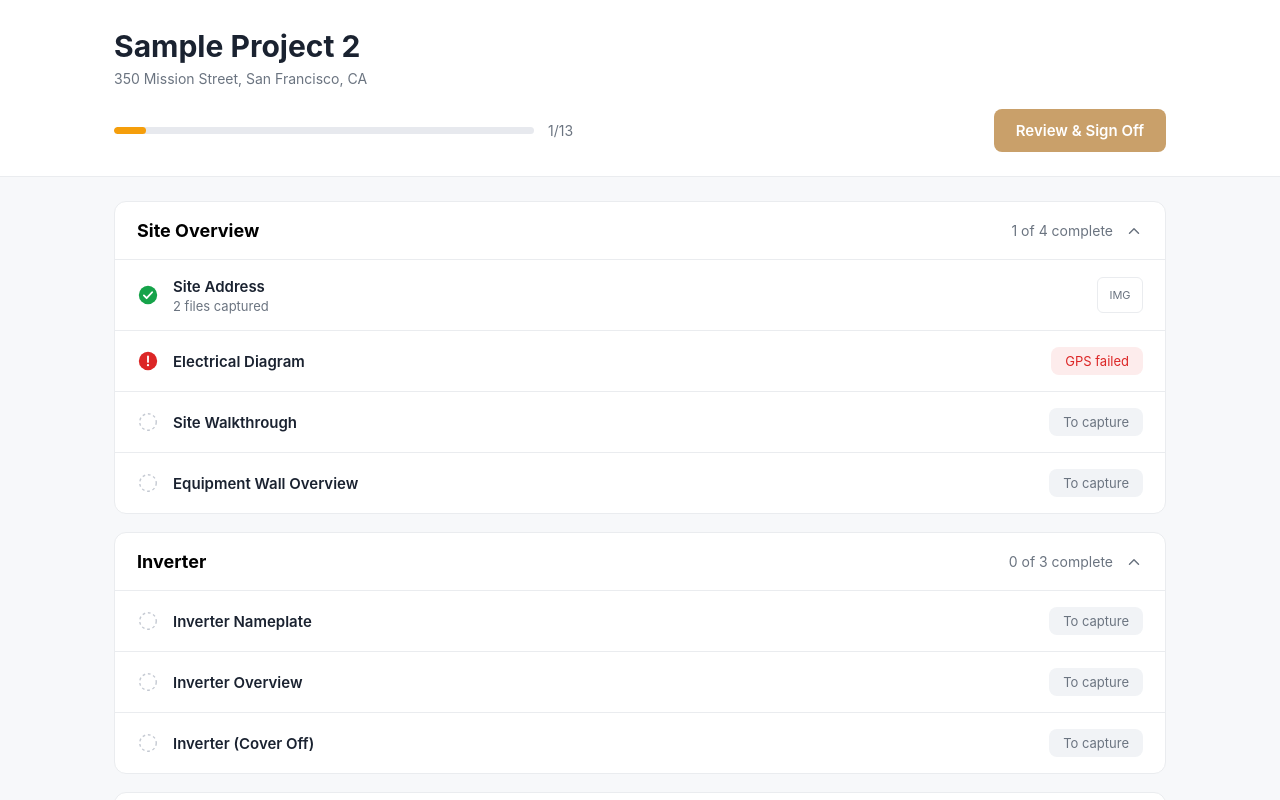
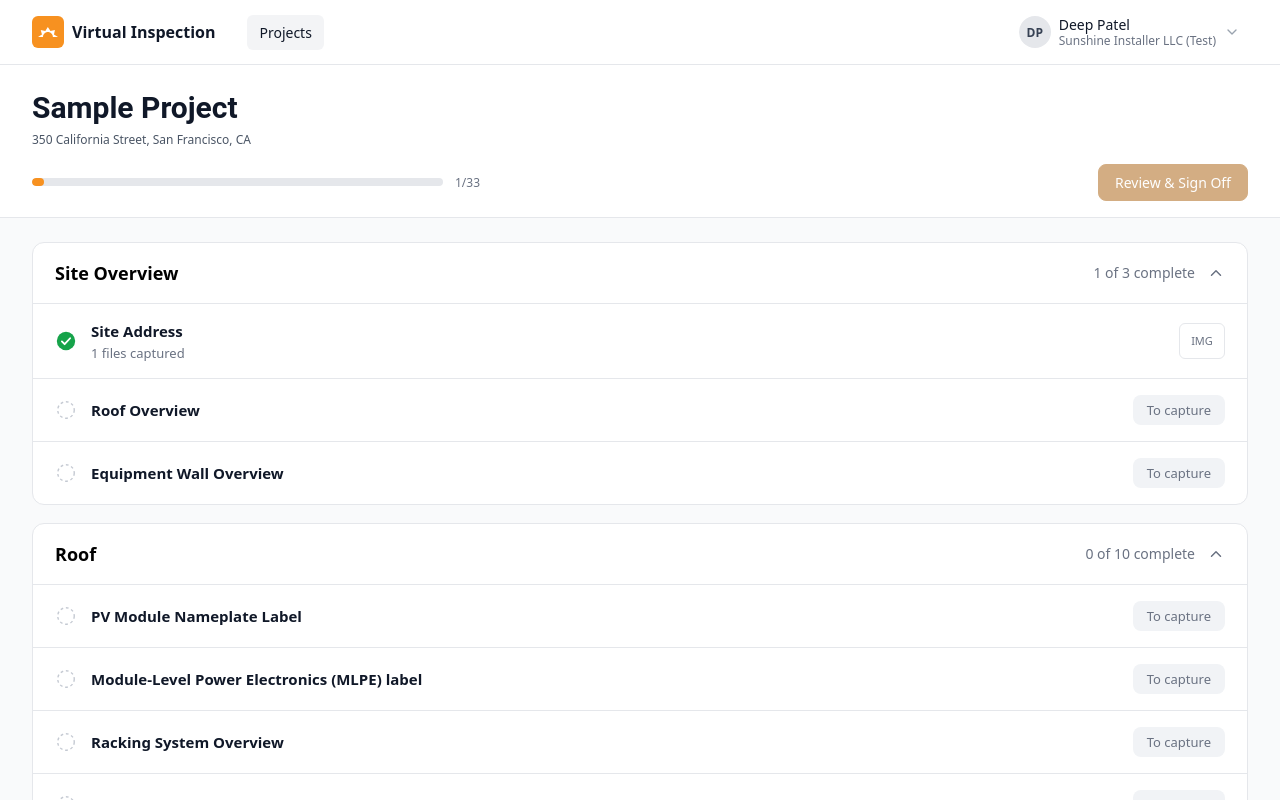
Before and after one commit to deepp2905/solarapp, a React (Vite) app: page / in a window 1280 px wide. Shown: the top 800 px of the page. Built offline with nearby package versions, Linux system fonts and the light colour scheme.

Commit message:
checklist page built

```diff
--- a/src/App.tsx
+++ b/src/App.tsx
@@ -1,12 +1,16 @@
 import { Routes, Route } from "react-router-dom";
+import NavBar from "./components/NavBar";
 import Checklist from "./pages/Checklist";
 import ItemDetail from "./pages/ItemDetail";
 
 export default function App() {
   return (
-    <Routes>
-      <Route path="/" element={<Checklist />} />
-      <Route path="/item/:id" element={<ItemDetail />} />
-    </Routes>
+    <>
+      <NavBar />
+      <Routes>
+        <Route path="/" element={<Checklist />} />
+        <Route path="/item/:id" element={<ItemDetail />} />
+      </Routes>
+    </>
   );
 }
--- /dev/null
+++ b/src/components/NavBar.tsx
@@ -0,0 +1,44 @@
+import { Link } from "react-router-dom";
+import { IconChevron } from "./Icon";
+
+const USER = {
+  initials: "DP",
+  name: "Deep Patel",
+  company: "Sunshine Installer LLC (Test)",
+};
+
+/** Global top navigation — fixed across every screen. */
+export default function NavBar() {
+  return (
+    <header className="nav">
+      <div className="nav-inner">
+        <Link to="/" className="nav-brand">
+          <span className="nav-logo" aria-hidden="true">
+            <svg viewBox="0 0 32 32" className="nav-logo-mark">
+              <path
+                d="M0 24L6.295 20.043L4.372 12.645L11.716 14.366L15.738 8L19.934 14.366L27.104 12.645L25.53 20.043L32 24H23.774C23.779 23.886 23.781 23.771 23.781 23.656C23.781 19.38 20.258 15.914 15.913 15.914C11.567 15.914 8.044 19.38 8.044 23.656C8.044 23.771 8.046 23.886 8.051 24H0Z"
+                fill="#fff"
+              />
+            </svg>
+          </span>
+          <span className="nav-title">Virtual Inspection</span>
+        </Link>
+
+        <nav className="nav-links">
+          <Link to="/" className="nav-pill nav-pill-active">
+            Projects
+          </Link>
+        </nav>
+
+        <button type="button" className="nav-user">
+          <span className="nav-avatar">{USER.initials}</span>
+          <span className="nav-user-text">
+            <span className="nav-user-name">{USER.name}</span>
+            <span className="nav-user-company">{USER.company}</span>
+          </span>
+          <IconChevron className="nav-user-caret" />
+        </button>
+      </div>
+    </header>
+  );
+}
--- /dev/null
+++ b/src/components/ProjectHeader.tsx
@@ -0,0 +1,47 @@
+interface Props {
+  name: string;
+  address: string;
+  completed: number;
+  total: number;
+  /** enabled once every item is captured */
+  onReview?: () => void;
+}
+
+/** Sticky project header shown beneath the nav on the checklist. */
+export default function ProjectHeader({
+  name,
+  address,
+  completed,
+  total,
+  onReview,
+}: Props) {
+  const pct = total > 0 ? (completed / total) * 100 : 0;
+  const canReview = completed === total;
+
+  return (
+    <div className="project-header">
+      <h1 className="project-name">{name}</h1>
+      <p className="project-address">{address}</p>
+
+      <div className="project-header-row">
+        <div className="progress-wrap">
+          <div className="progress-track">
+            <div className="progress-fill" style={{ width: `${pct}%` }} />
+          </div>
+          <span className="progress-count">
+            {completed}/{total}
+          </span>
+        </div>
+
+        <button
+          type="button"
+          className="review-btn"
+          disabled={!canReview}
+          onClick={onReview}
+        >
+          Review &amp; Sign Off
+        </button>
+      </div>
+    </div>
+  );
+}
--- a/src/data.ts
+++ b/src/data.ts
@@ -29,128 +29,179 @@ export interface Section {
 }
 
 export const PROJECT = {
-  name: "Sample Project 2",
-  address: "350 Mission Street, San Francisco, CA",
+  name: "Sample Project",
+  address: "350 California Street, San Francisco, CA",
   /** GPS tolerance: a photo must be within this many miles of the site */
   gpsToleranceMi: 0.1,
 };
+
+// kebab-case slug from a title
+const slug = (s: string) =>
+  s
+    .toLowerCase()
+    .replace(/[()]/g, "")
+    .replace(/[^a-z0-9]+/g, "-")
+    .replace(/^-+|-+$/g, "");
+
+// shorthand item builder; status defaults to "to-capture"
+function item(
+  title: string,
+  subtitle: string,
+  extra: Partial<ChecklistItem> = {}
+): ChecklistItem {
+  return { id: slug(title), title, subtitle, status: "to-capture", ...extra };
+}
 
 export const SECTIONS: Section[] = [
   {
     id: "site-overview",
     title: "Site Overview",
     items: [
-      {
-        id: "site-address",
-        title: "Site Address",
-        subtitle:
+      item(
+        "Site Address",
         "Photo of the property address or street sign confirming the install location.",
-        status: "captured",
-        filesCaptured: 2,
-      },
-      {
-        id: "electrical-diagram",
-        title: "Electrical Diagram",
-        subtitle:
-          "Single-line electrical diagram showing the system layout and connections.",
-        status: "error",
-        evidence: [
-          {
-            fileName: "CTD Thumbnail.png",
-            displayName: "CTD Thumbnail.png",
-            ready: true,
-            gps: "failed",
-            distanceMi: 0.3,
-          },
+        { status: "captured", filesCaptured: 1 }
+      ),
+      item(
+        "Roof Overview",
+        "Wide shot of the roof showing the full array and surrounding layout."
+      ),
+      item(
+        "Equipment Wall Overview",
+        "Wide shot of the equipment wall showing all mounted devices together."
+      ),
     ],
   },
   {
-        id: "site-walkthrough",
-        title: "Site Walkthrough",
-        subtitle:
-          "Video or series of photos walking through the full installation site.",
-        status: "to-capture",
-      },
-      {
-        id: "equipment-wall-overview",
-        title: "Equipment Wall Overview",
-        subtitle:
-          "Wide shot of the equipment wall showing all mounted devices together.",
-        status: "to-capture",
-      },
+    id: "roof",
+    title: "Roof",
+    items: [
+      item(
+        "PV Module Nameplate Label",
+        "Close-up of the PV module nameplate showing manufacturer, model, and ratings."
+      ),
+      item(
+        "Module-Level Power Electronics (MLPE) label",
+        "Close-up of the MLPE (optimizer/microinverter) label showing model and serial."
+      ),
+      item(
+        "Racking System Overview",
+        "Overview of the racking/mounting system as installed on the roof."
+      ),
+      item(
+        "Under-Array Wire Management",
+        "Photo showing wiring secured and managed beneath the array."
+      ),
+      item(
+        "Array Grounding and Bonding",
+        "Close-up of the array grounding and bonding connections."
+      ),
+      item("Conduit", "Photo of the conduit runs serving the array."),
+      item(
+        "Junction Box (Cover On)",
+        "Photo of the roof junction box with the cover installed."
+      ),
+      item(
+        "Junction Box (Cover Off)",
+        "Photo of the roof junction box with the cover removed showing connections."
+      ),
+      item(
+        "Array Attachment and Flashing",
+        "Close-up of an array attachment point and its flashing."
+      ),
+      item(
+        "Conduit Penetration",
+        "Close-up of the roof conduit penetration and its weather sealing."
+      ),
     ],
   },
   {
     id: "inverter",
     title: "Inverter",
     items: [
-      {
-        id: "inverter-nameplate",
-        title: "Inverter Nameplate",
-        subtitle:
-          "Close-up of the inverter nameplate showing manufacturer, model, and serial number.",
-        status: "to-capture",
-      },
-      {
-        id: "inverter-overview",
-        title: "Inverter Overview",
-        subtitle: "Full view of the inverter mounted in its final location.",
-        status: "to-capture",
-      },
-      {
-        id: "inverter-cover-off",
-        title: "Inverter (Cover Off)",
-        subtitle:
-          "Inverter with the cover removed showing internal wiring and connections.",
-        status: "to-capture",
-      },
+      item(
+        "Inverter Overview",
+        "Full view of the inverter mounted in its final location."
+      ),
+      item(
+        "Inverter Nameplate",
+        "Close-up of the inverter nameplate showing manufacturer, model, and serial number."
+      ),
+      item(
+        "Inverter (Cover Off)",
+        "Inverter with the cover removed showing internal wiring and connections."
+      ),
+      item(
+        "PV Rapid Shutdown Remote Initiation Device",
+        "Photo of the rapid shutdown initiation device and its labeling."
+      ),
     ],
   },
   {
-    id: "battery",
-    title: "Battery",
+    id: "panelboards-busbars",
+    title: "Panelboards/Busbars",
     items: [
-      {
-        id: "battery-overview",
-        title: "Battery Overview",
-        subtitle: "Full view of the battery unit mounted in its final location.",
-        status: "to-capture",
+      item(
+        "Main Panel Nameplate Label",
+        "Close-up of the main panel nameplate showing bus and main breaker ratings."
+      ),
+      item(
+        "Main Service Panel (Deadfront On)",
+        "Photo of the main service panel with the deadfront cover installed."
+      ),
+      item(
+        "Main Service Panel (Deadfront Off)",
+        "Photo of the main service panel with the deadfront removed showing breakers."
+      ),
+      item("Main OCPD Rating", "Close-up of the main overcurrent device rating."),
+      item(
+        "Backfeed Breaker Rating (Main)",
+        "Close-up of the solar backfeed breaker rating in the main panel."
+      ),
+      item(
+        "Subpanel Nameplate Label",
+        "Close-up of the subpanel nameplate showing bus and main breaker ratings."
+      ),
+      item(
+        "Subpanel (Deadfront On)",
+        "Photo of the subpanel with the deadfront cover installed."
+      ),
+      item(
+        "Subpanel (Deadfront Off)",
+        "Photo of the subpanel with the deadfront removed showing breakers."
+      ),
+      item(
+        "Subpanel OCPD Rating",
+        "Close-up of the subpanel overcurrent device rating."
+      ),
+      item(
+        "Backfeed Breaker Rating (Subpanel)",
+        "Close-up of the solar backfeed breaker rating in the subpanel."
+      ),
+      item("Water Bond", "Close-up of the water pipe bonding connection."),
+      item("Gas Bond", "Close-up of the gas pipe bonding connection."),
+      item(
+        "Grounding Electrode System Connection",
+        "Close-up of the grounding electrode system connection."
+      ),
+      item(
+        "Equipment Grounding Conductor",
+        "Close-up of the equipment grounding conductor connection."
+      ),
+      item(
+        "AC Disconnect",
+        "Photo of the AC disconnect in its final mounted location."
+      ),
+    ],
   },
   {
-        id: "battery-nameplate-label",
-        title: "Battery Nameplate Label",
-        subtitle:
-          "Close-up of the battery nameplate label showing manufacturer, model, and serial number.",
-        status: "to-capture",
-      },
-      {
-        id: "backup-initiation-device-label",
-        title: "Backup Initiation Device Label",
-        subtitle:
-          "Close-up of the BID nameplate label showing manufacturer, model number, and serial number. Mark Not Applicable if the BID is built into the inverter, or if this install has no battery.",
-        status: "to-capture",
-      },
-      {
-        id: "backup-initiation-device-deadfront-on",
-        title: "Backup Initiation Device (Deadfront On)",
-        subtitle:
-          "Photo of the Backup Initiation Device with the deadfront cover on.",
-        status: "to-capture",
-      },
-      {
-        id: "backup-initiation-device-deadfront-off",
-        title: "Backup Initiation Device (Deadfront Off)",
-        subtitle:
-          "Photo of the Backup Initiation Device with the deadfront cover off.",
-        status: "to-capture",
-      },
-      {
-        id: "battery-disconnect",
-        title: "Battery Disconnect",
-        subtitle:
-          "Photo of the battery disconnect switch in its final mounted location.",
-        status: "to-capture",
-      },
+    id: "system-tests",
+    title: "System Tests",
+    items: [
+      item(
+        "Power Control System Test",
+        "Documentation or photo evidence of the power control system test."
+      ),
     ],
   },
 ];
@@ -163,8 +214,8 @@ export const CAPTURED_ITEMS = FLAT_ITEMS.filter(
 
 export function findItem(id: string) {
   for (const section of SECTIONS) {
-    const item = section.items.find((i) => i.id === id);
-    if (item) return { section, item };
+    const it = section.items.find((i) => i.id === id);
+    if (it) return { section, item: it };
   }
   return null;
 }
--- a/src/pages/Checklist.tsx
+++ b/src/pages/Checklist.tsx
@@ -1,12 +1,8 @@
 import { useState } from "react";
 import { Link } from "react-router-dom";
-import {
-  CAPTURED_ITEMS,
-  PROJECT,
-  SECTIONS,
-  TOTAL_ITEMS,
-} from "../data";
+import { CAPTURED_ITEMS, PROJECT, SECTIONS, TOTAL_ITEMS } from "../data";
 import StatusIcon from "../components/StatusIcon";
+import ProjectHeader from "../components/ProjectHeader";
 import { IconChevron } from "../components/Icon";
 
 export default function Checklist() {
@@ -16,30 +12,15 @@ export default function Checklist() {
     setCollapsed((c) => ({ ...c, [id]: !c[id] }));
 
   return (
-    <>
-      <header className="checklist-header">
-        <div className="checklist-header-inner">
-          <h1 className="project-title">{PROJECT.name}</h1>
-          <p className="project-address">{PROJECT.address}</p>
-          <div className="header-row">
-            <div className="progress-wrap">
-              <div className="progress-track">
-                <div
-                  className="progress-fill"
-                  style={{ width: `${(CAPTURED_ITEMS / TOTAL_ITEMS) * 100}%` }}
-                />
-              </div>
-              <span className="progress-count">
-                {CAPTURED_ITEMS}/{TOTAL_ITEMS}
-              </span>
-            </div>
-            <button className="review-btn">Review &amp; Sign Off</button>
-          </div>
-        </div>
-      </header>
+    <main className="page">
+      <ProjectHeader
+        name={PROJECT.name}
+        address={PROJECT.address}
+        completed={CAPTURED_ITEMS}
+        total={TOTAL_ITEMS}
+      />
 
-      <main className="page">
-        <div className="sections">
+      <div className="sections">
           {SECTIONS.map((section) => {
             const done = section.items.filter(
               (i) => i.status === "captured"
@@ -92,8 +73,7 @@ export default function Checklist() {
               </div>
             );
           })}
-        </div>
-      </main>
-    </>
+      </div>
+    </main>
   );
 }
--- a/src/styles.css
+++ b/src/styles.css
@@ -1,10 +1,14 @@
 :root {
-  --bg: #f7f8fa;
+  --bg: #f9fafb;
   --card: #ffffff;
-  --border: #eaecef;
-  --text: #1a2230;
-  --muted: #6b7480;
-  --accent: #f59e0b;
+  --border: #e5e7eb;
+  --border-soft: #f3f4f6;
+  --text: #101828;
+  --text-2: #4a5565;
+  --muted: #6a7282;
+  --brand: #f79120;
+  --brand-dark: #a85e0a;
+  --accent: #f79120;
   --tan: #c9a06a;
   --green: #16a34a;
   --blue: #2563eb;
@@ -23,8 +27,8 @@ body {
   background: var(--bg);
   min-height: 100vh;
   color: var(--text);
-  font-family: -apple-system, BlinkMacSystemFont, "Segoe UI", Roboto, Helvetica,
-    Arial, sans-serif;
+  font-family: "Instrument Sans", system-ui, -apple-system, BlinkMacSystemFont,
+    "Segoe UI", Roboto, Helvetica, Arial, sans-serif;
 }
 
 button {
@@ -37,9 +41,153 @@ a {
 }
 
 .page {
-  max-width: 1100px;
+  max-width: 1280px;
   margin: 0 auto;
-  padding: 0 24px 80px;
+  padding: 32px 32px 80px;
+}
+
+/* ---------- Top nav (global) ---------- */
+.nav {
+  position: sticky;
+  top: 0;
+  z-index: 20;
+  background: var(--card);
+  border-bottom: 1px solid var(--border);
+}
+.nav-inner {
+  display: flex;
+  align-items: center;
+  gap: 16px;
+  height: 64px;
+  max-width: 1280px;
+  margin: 0 auto;
+  padding: 0 32px;
+}
+.nav-brand {
+  display: flex;
+  align-items: center;
+  gap: 8px;
+}
+.nav-logo {
+  display: flex;
+  align-items: center;
+  justify-content: center;
+  width: 32px;
+  height: 32px;
+  border-radius: 6px;
+  background: var(--brand);
+  flex: none;
+}
+.nav-logo-mark {
+  width: 20px;
+  height: 20px;
+}
+.nav-title {
+  color: var(--text);
+  font-size: 16px;
+  font-weight: 600;
+}
+.nav-links {
+  display: flex;
+  align-items: center;
+  gap: 4px;
+  margin-left: 16px;
+}
+.nav-pill {
+  font-size: 14px;
+  font-weight: 500;
+  color: var(--text);
+  border-radius: 6px;
+  padding: 8px 12px;
+}
+.nav-pill-active {
+  background: var(--border-soft);
+}
+.nav-pill:hover {
+  background: var(--border-soft);
+}
+.nav-user {
+  display: inline-flex;
+  align-items: center;
+  gap: 8px;
+  margin-left: auto;
+  border: none;
+  background: none;
+  border-radius: 8px;
+  padding: 6px 8px;
+}
+.nav-user:hover {
+  background: var(--border-soft);
+}
+.nav-avatar {
+  display: flex;
+  align-items: center;
+  justify-content: center;
+  width: 32px;
+  height: 32px;
+  border-radius: 999px;
+  background: var(--border);
+  color: #364153;
+  font-size: 12px;
+  font-weight: 600;
+  flex: none;
+}
+.nav-user-text {
+  display: flex;
+  flex-direction: column;
+  text-align: left;
+  line-height: 1.25;
+}
+.nav-user-name {
+  color: var(--text);
+  font-size: 14px;
+  font-weight: 500;
+}
+.nav-user-company {
+  color: var(--muted);
+  font-size: 12px;
+}
+.nav-user-caret {
+  width: 16px;
+  height: 16px;
+  color: #9aa3af;
+  transform: rotate(180deg); /* shared chevron points up; design points down */
+  flex: none;
+}
+
+/* ---------- Project header (sticky, below nav) ---------- */
+.project-header {
+  position: sticky;
+  top: 64px;
+  z-index: 10;
+  background: var(--card);
+  border-bottom: 1px solid var(--border);
+  margin: -32px -32px 24px;
+  padding: 24px 32px 16px;
+}
+.project-name {
+  font-family: "Roboto", system-ui, sans-serif;
+  font-size: 30px;
+  font-weight: 700;
+  line-height: 1.25;
+  color: var(--text);
+  margin: 0;
+}
+.project-header .project-address {
+  color: var(--text-2);
+  font-size: 12px;
+  margin: 4px 0 0;
+}
+.project-header-row {
+  display: flex;
+  align-items: center;
+  justify-content: space-between;
+  gap: 12px;
+  margin-top: 16px;
+}
+.project-header .progress-wrap {
+  flex: 1;
+  max-width: 448px;
 }
 
 /* ---------- Status icons ---------- */
@@ -61,68 +209,47 @@ a {
   color: var(--error);
 }
 
-/* ---------- Checklist header ---------- */
-.checklist-header {
-  background: var(--card);
-  border-bottom: 1px solid var(--border);
-  padding: 28px 0 24px;
-}
-.checklist-header-inner {
-  max-width: 1100px;
-  margin: 0 auto;
-  padding: 0 24px;
-}
-.project-title {
-  font-size: 30px;
-  font-weight: 700;
-  margin: 0;
-}
-.project-address {
-  color: var(--muted);
-  font-size: 14px;
-  margin: 6px 0 0;
-}
-.header-row {
-  display: flex;
-  align-items: center;
-  justify-content: space-between;
-  gap: 24px;
-  margin-top: 22px;
-}
+/* ---------- Progress bar (shared) ---------- */
 .progress-wrap {
   display: flex;
   align-items: center;
-  gap: 14px;
-  flex: 1;
+  gap: 12px;
 }
 .progress-track {
   position: relative;
-  height: 7px;
-  background: #e7e9ee;
-  border-radius: 99px;
+  height: 8px;
+  background: var(--border);
+  border-radius: 999px;
   flex: 1;
-  max-width: 420px;
   overflow: hidden;
 }
 .progress-fill {
   position: absolute;
   inset: 0 auto 0 0;
-  background: var(--accent);
-  border-radius: 99px;
+  background: var(--brand);
+  border-radius: 999px;
 }
 .progress-count {
-  font-size: 14px;
+  font-size: 12px;
+  font-weight: 500;
   color: var(--muted);
+  font-feature-settings: "tnum";
   white-space: nowrap;
+  flex: none;
 }
 .review-btn {
-  background: var(--tan);
+  background: var(--brand-dark);
   color: #fff;
-  border: none;
+  border: 1px solid var(--brand-dark);
   border-radius: 8px;
-  padding: 12px 22px;
-  font-size: 15px;
-  font-weight: 600;
+  padding: 8px 16px;
+  font-size: 14px;
+  font-weight: 500;
+  flex: none;
+}
+.review-btn:disabled {
+  opacity: 0.5;
+  cursor: not-allowed;
 }
 
 /* ---------- Sections ---------- */
@@ -228,7 +355,7 @@ a {
   gap: 8px;
   font-size: 14px;
   color: var(--muted);
-  padding: 26px 0 18px;
+  padding: 0 0 18px;
 }
 .breadcrumb a:hover {
   color: var(--text);
```
Lines whose indentation alone changed are shown as unchanged.
